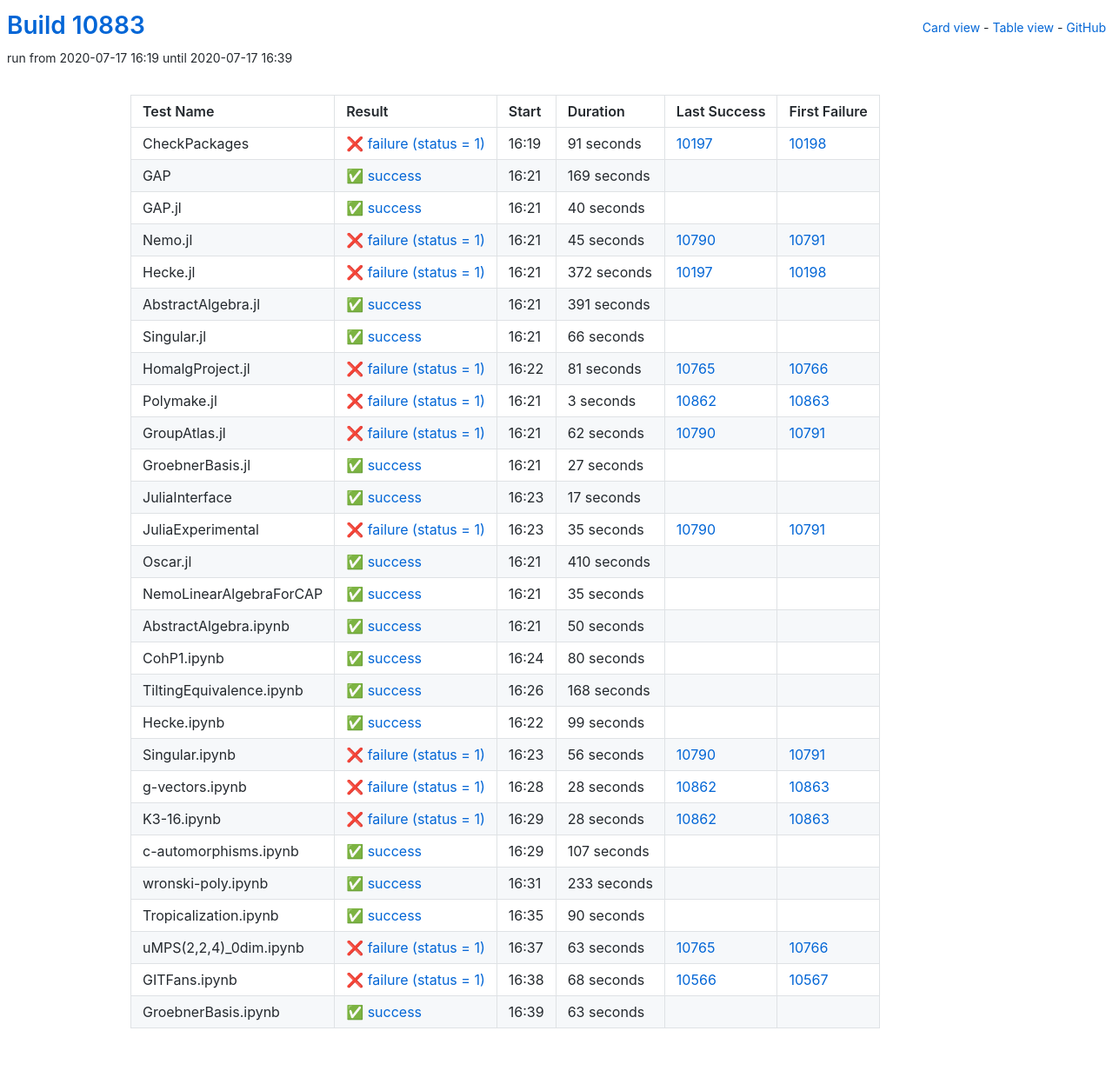
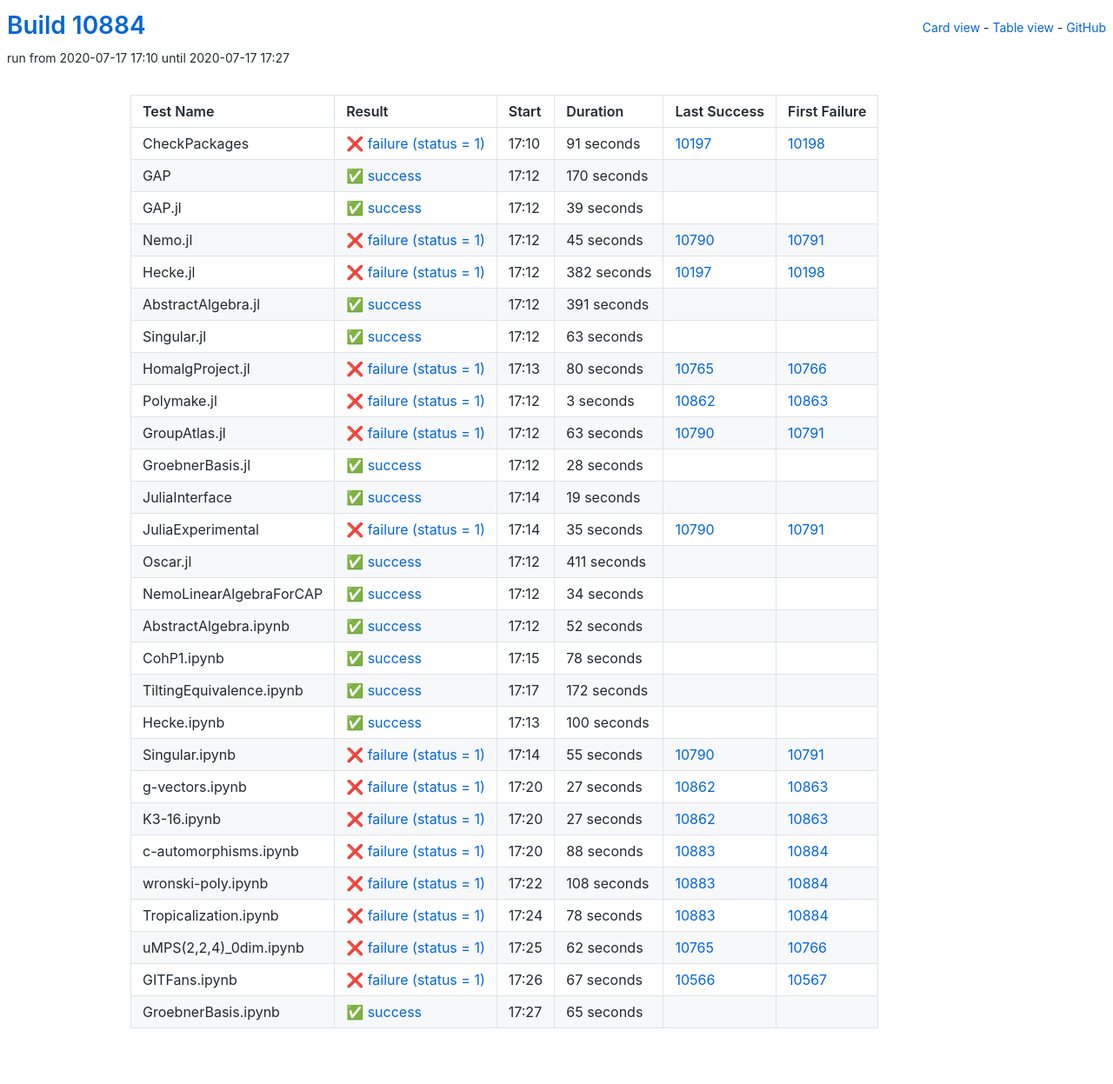
Before and after one commit to oscar-system/oscar-ci-status, a Jekyll site: the page built from table.html, in a window 1280 px wide. Shown: the whole page at 87% size. Built offline with Jekyll 4.4.1, drawn with Linux system fonts in a browser that asks for light colours.

Commit message:
Build #10884

```diff
--- a/_data/ci.yml
+++ b/_data/ci.yml
@@ -1,6 +1,6 @@
 ---
-build: 10883
-build_url: https://oscarci.mathematik.uni-kl.de/job/oscar/10883/
+build: 10884
+build_url: https://oscarci.mathematik.uni-kl.de/job/oscar/10884/
 job: oscar
 organization: oscar-system
 repo: oscar-ci-status
@@ -8,8 +8,8 @@ repourl: https://github.com/oscar-system/oscar-ci-status
 tests:
 - name: CheckPackages
   id: checkpackages
-  log: https://oscarci.mathematik.uni-kl.de/job/oscar/10883/artifact/logs/build-10883/CheckPackages.log
-  start: 2020-07-17 16:19
+  log: https://oscarci.mathematik.uni-kl.de/job/oscar/10884/artifact/logs/build-10884/CheckPackages.log
+  start: 2020-07-17 17:10
   success: false
   exitcode: 1
   status: failure
@@ -20,32 +20,32 @@ tests:
   first_failure_url: https://oscarci.mathematik.uni-kl.de/job/oscar/10198/
 - name: GAP
   id: gap
-  log: https://oscarci.mathematik.uni-kl.de/job/oscar/10883/artifact/logs/build-10883/GAP.log
-  start: 2020-07-17 16:21
+  log: https://oscarci.mathematik.uni-kl.de/job/oscar/10884/artifact/logs/build-10884/GAP.log
+  start: 2020-07-17 17:12
   success: true
   exitcode: 0
   status: success
-  duration: 169
+  duration: 170
   last_success: false
   last_success_url:
   first_failure: false
   first_failure_url:
 - name: GAP.jl
   id: gap-jl
-  log: https://oscarci.mathematik.uni-kl.de/job/oscar/10883/artifact/logs/build-10883/GAP.jl.log
-  start: 2020-07-17 16:21
+  log: https://oscarci.mathematik.uni-kl.de/job/oscar/10884/artifact/logs/build-10884/GAP.jl.log
+  start: 2020-07-17 17:12
   success: true
   exitcode: 0
   status: success
-  duration: 40
+  duration: 39
   last_success: false
   last_success_url:
   first_failure: false
   first_failure_url:
 - name: Nemo.jl
   id: nemo-jl
-  log: https://oscarci.mathematik.uni-kl.de/job/oscar/10883/artifact/logs/build-10883/Nemo.jl.log
-  start: 2020-07-17 16:21
+  log: https://oscarci.mathematik.uni-kl.de/job/oscar/10884/artifact/logs/build-10884/Nemo.jl.log
+  start: 2020-07-17 17:12
   success: false
   exitcode: 1
   status: failure
@@ -56,20 +56,20 @@ tests:
   first_failure_url: https://oscarci.mathematik.uni-kl.de/job/oscar/10791/
 - name: Hecke.jl
   id: hecke-jl
-  log: https://oscarci.mathematik.uni-kl.de/job/oscar/10883/artifact/logs/build-10883/Hecke.jl.log
-  start: 2020-07-17 16:21
+  log: https://oscarci.mathematik.uni-kl.de/job/oscar/10884/artifact/logs/build-10884/Hecke.jl.log
+  start: 2020-07-17 17:12
   success: false
   exitcode: 1
   status: failure
-  duration: 372
+  duration: 382
   last_success: 10197
   last_success_url: https://oscarci.mathematik.uni-kl.de/job/oscar/10197/
   first_failure: 10198
   first_failure_url: https://oscarci.mathematik.uni-kl.de/job/oscar/10198/
 - name: AbstractAlgebra.jl
   id: abstractalgebra-jl
-  log: https://oscarci.mathematik.uni-kl.de/job/oscar/10883/artifact/logs/build-10883/AbstractAlgebra.jl.log
-  start: 2020-07-17 16:21
+  log: https://oscarci.mathematik.uni-kl.de/job/oscar/10884/artifact/logs/build-10884/AbstractAlgebra.jl.log
+  start: 2020-07-17 17:12
   success: true
   exitcode: 0
   status: success
@@ -80,32 +80,32 @@ tests:
   first_failure_url:
 - name: Singular.jl
   id: singular-jl
-  log: https://oscarci.mathematik.uni-kl.de/job/oscar/10883/artifact/logs/build-10883/Singular.jl.log
-  start: 2020-07-17 16:21
+  log: https://oscarci.mathematik.uni-kl.de/job/oscar/10884/artifact/logs/build-10884/Singular.jl.log
+  start: 2020-07-17 17:12
   success: true
   exitcode: 0
   status: success
-  duration: 66
+  duration: 63
   last_success: false
   last_success_url:
   first_failure: false
   first_failure_url:
 - name: HomalgProject.jl
   id: homalgproject-jl
-  log: https://oscarci.mathematik.uni-kl.de/job/oscar/10883/artifact/logs/build-10883/HomalgProject.jl.log
-  start: 2020-07-17 16:22
+  log: https://oscarci.mathematik.uni-kl.de/job/oscar/10884/artifact/logs/build-10884/HomalgProject.jl.log
+  start: 2020-07-17 17:13
   success: false
   exitcode: 1
   status: failure
-  duration: 81
+  duration: 80
   last_success: 10765
   last_success_url: https://oscarci.mathematik.uni-kl.de/job/oscar/10765/
   first_failure: 10766
   first_failure_url: https://oscarci.mathematik.uni-kl.de/job/oscar/10766/
 - name: Polymake.jl
   id: polymake-jl
-  log: https://oscarci.mathematik.uni-kl.de/job/oscar/10883/artifact/logs/build-10883/Polymake.jl.log
-  start: 2020-07-17 16:21
+  log: https://oscarci.mathematik.uni-kl.de/job/oscar/10884/artifact/logs/build-10884/Polymake.jl.log
+  start: 2020-07-17 17:12
   success: false
   exitcode: 1
   status: failure
@@ -116,44 +116,44 @@ tests:
   first_failure_url: https://oscarci.mathematik.uni-kl.de/job/oscar/10863/
 - name: GroupAtlas.jl
   id: groupatlas-jl
-  log: https://oscarci.mathematik.uni-kl.de/job/oscar/10883/artifact/logs/build-10883/GroupAtlas.jl.log
-  start: 2020-07-17 16:21
+  log: https://oscarci.mathematik.uni-kl.de/job/oscar/10884/artifact/logs/build-10884/GroupAtlas.jl.log
+  start: 2020-07-17 17:12
   success: false
   exitcode: 1
   status: failure
-  duration: 62
+  duration: 63
   last_success: 10790
   last_success_url: https://oscarci.mathematik.uni-kl.de/job/oscar/10790/
   first_failure: 10791
   first_failure_url: https://oscarci.mathematik.uni-kl.de/job/oscar/10791/
 - name: GroebnerBasis.jl
   id: groebnerbasis-jl
-  log: https://oscarci.mathematik.uni-kl.de/job/oscar/10883/artifact/logs/build-10883/GroebnerBasis.jl.log
-  start: 2020-07-17 16:21
+  log: https://oscarci.mathematik.uni-kl.de/job/oscar/10884/artifact/logs/build-10884/GroebnerBasis.jl.log
+  start: 2020-07-17 17:12
   success: true
   exitcode: 0
   status: success
-  duration: 27
+  duration: 28
   last_success: false
   last_success_url:
   first_failure: false
   first_failure_url:
 - name: JuliaInterface
   id: juliainterface
-  log: https://oscarci.mathematik.uni-kl.de/job/oscar/10883/artifact/logs/build-10883/JuliaInterface.log
-  start: 2020-07-17 16:23
+  log: https://oscarci.mathematik.uni-kl.de/job/oscar/10884/artifact/logs/build-10884/JuliaInterface.log
+  start: 2020-07-17 17:14
   success: true
   exitcode: 0
   status: success
-  duration: 17
+  duration: 19
   last_success: false
   last_success_url:
   first_failure: false
   first_failure_url:
 - name: JuliaExperimental
   id: juliaexperimental
-  log: https://oscarci.mathematik.uni-kl.de/job/oscar/10883/artifact/logs/build-10883/JuliaExperimental.log
-  start: 2020-07-17 16:23
+  log: https://oscarci.mathematik.uni-kl.de/job/oscar/10884/artifact/logs/build-10884/JuliaExperimental.log
+  start: 2020-07-17 17:14
   success: false
   exitcode: 1
   status: failure
@@ -164,180 +164,180 @@ tests:
   first_failure_url: https://oscarci.mathematik.uni-kl.de/job/oscar/10791/
 - name: Oscar.jl
   id: oscar-jl
-  log: https://oscarci.mathematik.uni-kl.de/job/oscar/10883/artifact/logs/build-10883/Oscar.jl.log
-  start: 2020-07-17 16:21
+  log: https://oscarci.mathematik.uni-kl.de/job/oscar/10884/artifact/logs/build-10884/Oscar.jl.log
+  start: 2020-07-17 17:12
   success: true
   exitcode: 0
   status: success
-  duration: 410
+  duration: 411
   last_success: false
   last_success_url:
   first_failure: false
   first_failure_url:
 - name: NemoLinearAlgebraForCAP
   id: nemolinearalgebraforcap
-  log: https://oscarci.mathematik.uni-kl.de/job/oscar/10883/artifact/logs/build-10883/NemoLinearAlgebraForCAP.log
-  start: 2020-07-17 16:21
+  log: https://oscarci.mathematik.uni-kl.de/job/oscar/10884/artifact/logs/build-10884/NemoLinearAlgebraForCAP.log
+  start: 2020-07-17 17:12
   success: true
   exitcode: 0
   status: success
-  duration: 35
+  duration: 34
   last_success: false
   last_success_url:
   first_failure: false
   first_failure_url:
 - name: AbstractAlgebra.ipynb
   id: abstractalgebra-ipynb
-  log: https://oscarci.mathematik.uni-kl.de/job/oscar/10883/artifact/logs/build-10883/AbstractAlgebra.ipynb.log
-  start: 2020-07-17 16:21
+  log: https://oscarci.mathematik.uni-kl.de/job/oscar/10884/artifact/logs/build-10884/AbstractAlgebra.ipynb.log
+  start: 2020-07-17 17:12
   success: true
   exitcode: 0
   status: success
-  duration: 50
+  duration: 52
   last_success: false
   last_success_url:
   first_failure: false
   first_failure_url:
 - name: CohP1.ipynb
   id: cohp1-ipynb
-  log: https://oscarci.mathematik.uni-kl.de/job/oscar/10883/artifact/logs/build-10883/CohP1.ipynb.log
-  start: 2020-07-17 16:24
+  log: https://oscarci.mathematik.uni-kl.de/job/oscar/10884/artifact/logs/build-10884/CohP1.ipynb.log
+  start: 2020-07-17 17:15
   success: true
   exitcode: 0
   status: success
-  duration: 80
+  duration: 78
   last_success: false
   last_success_url:
   first_failure: false
   first_failure_url:
 - name: TiltingEquivalence.ipynb
   id: tiltingequivalence-ipynb
-  log: https://oscarci.mathematik.uni-kl.de/job/oscar/10883/artifact/logs/build-10883/TiltingEquivalence.ipynb.log
-  start: 2020-07-17 16:26
+  log: https://oscarci.mathematik.uni-kl.de/job/oscar/10884/artifact/logs/build-10884/TiltingEquivalence.ipynb.log
+  start: 2020-07-17 17:17
   success: true
   exitcode: 0
   status: success
-  duration: 168
+  duration: 172
   last_success: false
   last_success_url:
   first_failure: false
   first_failure_url:
 - name: Hecke.ipynb
   id: hecke-ipynb
-  log: https://oscarci.mathematik.uni-kl.de/job/oscar/10883/artifact/logs/build-10883/Hecke.ipynb.log
-  start: 2020-07-17 16:22
+  log: https://oscarci.mathematik.uni-kl.de/job/oscar/10884/artifact/logs/build-10884/Hecke.ipynb.log
+  start: 2020-07-17 17:13
   success: true
   exitcode: 0
   status: success
-  duration: 99
+  duration: 100
   last_success: false
   last_success_url:
   first_failure: false
   first_failure_url:
 - name: Singular.ipynb
   id: singular-ipynb
-  log: https://oscarci.mathematik.uni-kl.de/job/oscar/10883/artifact/logs/build-10883/Singular.ipynb.log
-  start: 2020-07-17 16:23
+  log: https://oscarci.mathematik.uni-kl.de/job/oscar/10884/artifact/logs/build-10884/Singular.ipynb.log
+  start: 2020-07-17 17:14
   success: false
   exitcode: 1
   status: failure
-  duration: 56
+  duration: 55
   last_success: 10790
   last_success_url: https://oscarci.mathematik.uni-kl.de/job/oscar/10790/
   first_failure: 10791
   first_failure_url: https://oscarci.mathematik.uni-kl.de/job/oscar/10791/
 - name: g-vectors.ipynb
   id: g-vectors-ipynb
-  log: https://oscarci.mathematik.uni-kl.de/job/oscar/10883/artifact/logs/build-10883/g-vectors.ipynb.log
-  start: 2020-07-17 16:28
+  log: https://oscarci.mathematik.uni-kl.de/job/oscar/10884/artifact/logs/build-10884/g-vectors.ipynb.log
+  start: 2020-07-17 17:20
   success: false
   exitcode: 1
   status: failure
-  duration: 28
+  duration: 27
   last_success: 10862
   last_success_url: https://oscarci.mathematik.uni-kl.de/job/oscar/10862/
   first_failure: 10863
   first_failure_url: https://oscarci.mathematik.uni-kl.de/job/oscar/10863/
 - name: K3-16.ipynb
   id: k3-16-ipynb
-  log: https://oscarci.mathematik.uni-kl.de/job/oscar/10883/artifact/logs/build-10883/K3-16.ipynb.log
-  start: 2020-07-17 16:29
+  log: https://oscarci.mathematik.uni-kl.de/job/oscar/10884/artifact/logs/build-10884/K3-16.ipynb.log
+  start: 2020-07-17 17:20
   success: false
   exitcode: 1
   status: failure
-  duration: 28
+  duration: 27
   last_success: 10862
   last_success_url: https://oscarci.mathematik.uni-kl.de/job/oscar/10862/
   first_failure: 10863
   first_failure_url: https://oscarci.mathematik.uni-kl.de/job/oscar/10863/
 - name: c-automorphisms.ipynb
   id: c-automorphisms-ipynb
-  log: https://oscarci.mathematik.uni-kl.de/job/oscar/10883/artifact/logs/build-10883/c-automorphisms.ipynb.log
-  start: 2020-07-17 16:29
-  success: true
-  exitcode: 0
-  status: success
-  duration: 107
-  last_success: false
-  last_success_url:
-  first_failure: false
-  first_failure_url:
-- name: wronski-poly.ipynb
-  id: wronski-poly-ipynb
-  log: https://oscarci.mathematik.uni-kl.de/job/oscar/10883/artifact/logs/build-10883/wronski-poly.ipynb.log
-  start: 2020-07-17 16:31
-  success: true
-  exitcode: 0
-  status: success
-  duration: 233
-  last_success: false
-  last_success_url:
-  first_failure: false
-  first_failure_url:
-- name: Tropicalization.ipynb
-  id: tropicalization-ipynb
-  log: https://oscarci.mathematik.uni-kl.de/job/oscar/10883/artifact/logs/build-10883/Tropicalization.ipynb.log
-  start: 2020-07-17 16:35
-  success: true
-  exitcode: 0
-  status: success
-  duration: 90
-  last_success: false
-  last_success_url:
-  first_failure: false
-  first_failure_url:
-- name: uMPS(2,2,4)_0dim.ipynb
-  id: umps-2-2-4-0dim-ipynb
-  log: https://oscarci.mathematik.uni-kl.de/job/oscar/10883/artifact/logs/build-10883/uMPS-2-2-4-_0dim.ipynb.log
-  start: 2020-07-17 16:37
+  log: https://oscarci.mathematik.uni-kl.de/job/oscar/10884/artifact/logs/build-10884/c-automorphisms.ipynb.log
+  start: 2020-07-17 17:20
   success: false
   exitcode: 1
   status: failure
-  duration: 63
+  duration: 88
+  last_success: 10883
+  last_success_url: https://oscarci.mathematik.uni-kl.de/job/oscar/10883/
+  first_failure: 10884
+  first_failure_url: https://oscarci.mathematik.uni-kl.de/job/oscar/10884/
+- name: wronski-poly.ipynb
+  id: wronski-poly-ipynb
+  log: https://oscarci.mathematik.uni-kl.de/job/oscar/10884/artifact/logs/build-10884/wronski-poly.ipynb.log
+  start: 2020-07-17 17:22
+  success: false
+  exitcode: 1
+  status: failure
+  duration: 108
+  last_success: 10883
+  last_success_url: https://oscarci.mathematik.uni-kl.de/job/oscar/10883/
+  first_failure: 10884
+  first_failure_url: https://oscarci.mathematik.uni-kl.de/job/oscar/10884/
+- name: Tropicalization.ipynb
+  id: tropicalization-ipynb
+  log: https://oscarci.mathematik.uni-kl.de/job/oscar/10884/artifact/logs/build-10884/Tropicalization.ipynb.log
+  start: 2020-07-17 17:24
+  success: false
+  exitcode: 1
+  status: failure
+  duration: 78
+  last_success: 10883
+  last_success_url: https://oscarci.mathematik.uni-kl.de/job/oscar/10883/
+  first_failure: 10884
+  first_failure_url: https://oscarci.mathematik.uni-kl.de/job/oscar/10884/
+- name: uMPS(2,2,4)_0dim.ipynb
+  id: umps-2-2-4-0dim-ipynb
+  log: https://oscarci.mathematik.uni-kl.de/job/oscar/10884/artifact/logs/build-10884/uMPS-2-2-4-_0dim.ipynb.log
+  start: 2020-07-17 17:25
+  success: false
+  exitcode: 1
+  status: failure
+  duration: 62
   last_success: 10765
   last_success_url: https://oscarci.mathematik.uni-kl.de/job/oscar/10765/
   first_failure: 10766
   first_failure_url: https://oscarci.mathematik.uni-kl.de/job/oscar/10766/
 - name: GITFans.ipynb
   id: gitfans-ipynb
-  log: https://oscarci.mathematik.uni-kl.de/job/oscar/10883/artifact/logs/build-10883/GITFans.ipynb.log
-  start: 2020-07-17 16:38
+  log: https://oscarci.mathematik.uni-kl.de/job/oscar/10884/artifact/logs/build-10884/GITFans.ipynb.log
+  start: 2020-07-17 17:26
   success: false
   exitcode: 1
   status: failure
-  duration: 68
+  duration: 67
   last_success: 10566
   last_success_url: https://oscarci.mathematik.uni-kl.de/job/oscar/10566/
   first_failure: 10567
   first_failure_url: https://oscarci.mathematik.uni-kl.de/job/oscar/10567/
 - name: GroebnerBasis.ipynb
   id: groebnerbasis-ipynb
-  log: https://oscarci.mathematik.uni-kl.de/job/oscar/10883/artifact/logs/build-10883/GroebnerBasis.ipynb.log
-  start: 2020-07-17 16:39
+  log: https://oscarci.mathematik.uni-kl.de/job/oscar/10884/artifact/logs/build-10884/GroebnerBasis.ipynb.log
+  start: 2020-07-17 17:27
   success: true
   exitcode: 0
   status: success
-  duration: 63
+  duration: 65
   last_success: false
   last_success_url:
   first_failure: false
```
Also changed, not shown: README.md.
